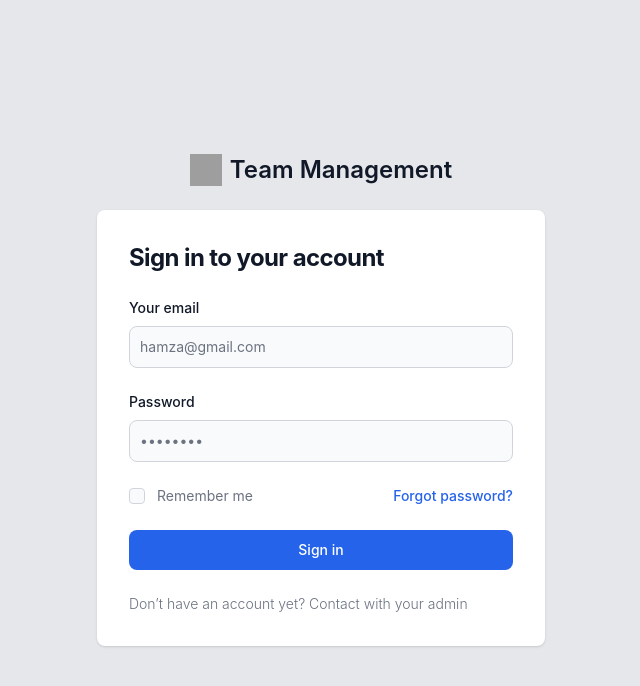
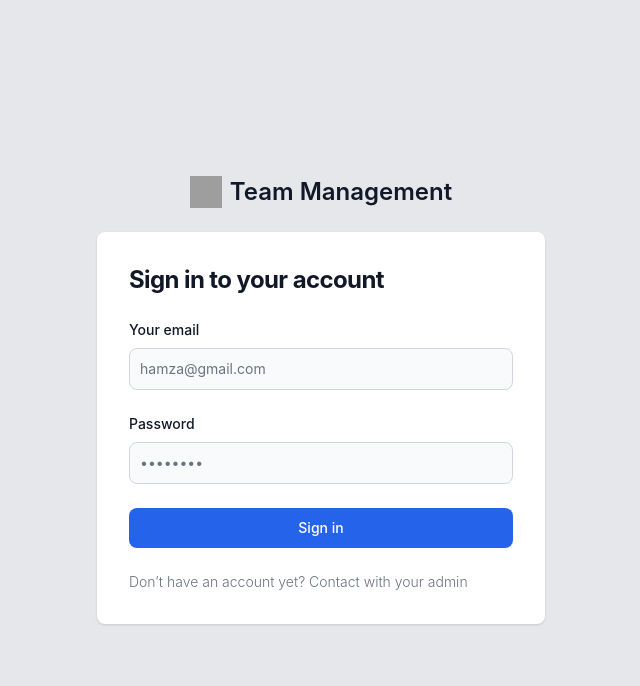
Before and after one commit to hamza-cskn/TeamManagement, a React (Create React App) app in the folder frontend/: page /login in a window 1280 px wide. Shown: the top 686 px of the page, without its empty margins (319-959 px from the left). Built offline with nearby package versions, Linux system fonts and the light colour scheme; grey boxes are pictures that could not be loaded.

Commit message:
chore: remove unused login component parts.

```diff
--- a/frontend/src/pages/auth/LoginPage.js
+++ b/frontend/src/pages/auth/LoginPage.js
@@ -72,22 +72,6 @@
                                    className="bg-gray-50 border border-gray-300 text-gray-900 sm:text-sm rounded-lg focus:ring-primary-600 focus:border-primary-600 block w-full p-2.5 dark:bg-gray-700 dark:border-gray-600 dark:placeholder-gray-400 dark:text-white dark:focus:ring-blue-500 dark:focus:border-blue-500"
                                    required=""/>
                         </div>
-                        <div className="flex items-center justify-between">
-                            <div className="flex items-start">
-                                <div className="flex items-center h-5">
-                                    <input id="remember" aria-describedby="remember" type="checkbox"
-                                           className="w-4 h-4 border border-gray-300 rounded bg-gray-50 focus:ring-3 focus:ring-primary-300 dark:bg-gray-700 dark:border-gray-600 dark:focus:ring-primary-600 dark:ring-offset-gray-800"
-                                           required=""/>
-                                </div>
-                                <div className="ml-3 text-sm">
-                                    <label form="remember" className="text-gray-500 dark:text-gray-300">Remember
-                                        me</label>
-                                </div>
-                            </div>
-                            <a href="#"
-                               className="text-sm font-medium text-primary-600 hover:underline dark:text-primary-500">Forgot
-                                password?</a>
-                        </div>
                         <button type="submit"
                                 className="w-full text-white bg-primary-600 hover:bg-primary-700 focus:ring-4 focus:outline-none focus:ring-primary-300 font-medium rounded-lg text-sm px-5 py-2.5 text-center dark:bg-primary-600 dark:hover:bg-primary-700 dark:focus:ring-primary-800">Sign
                             in
```
